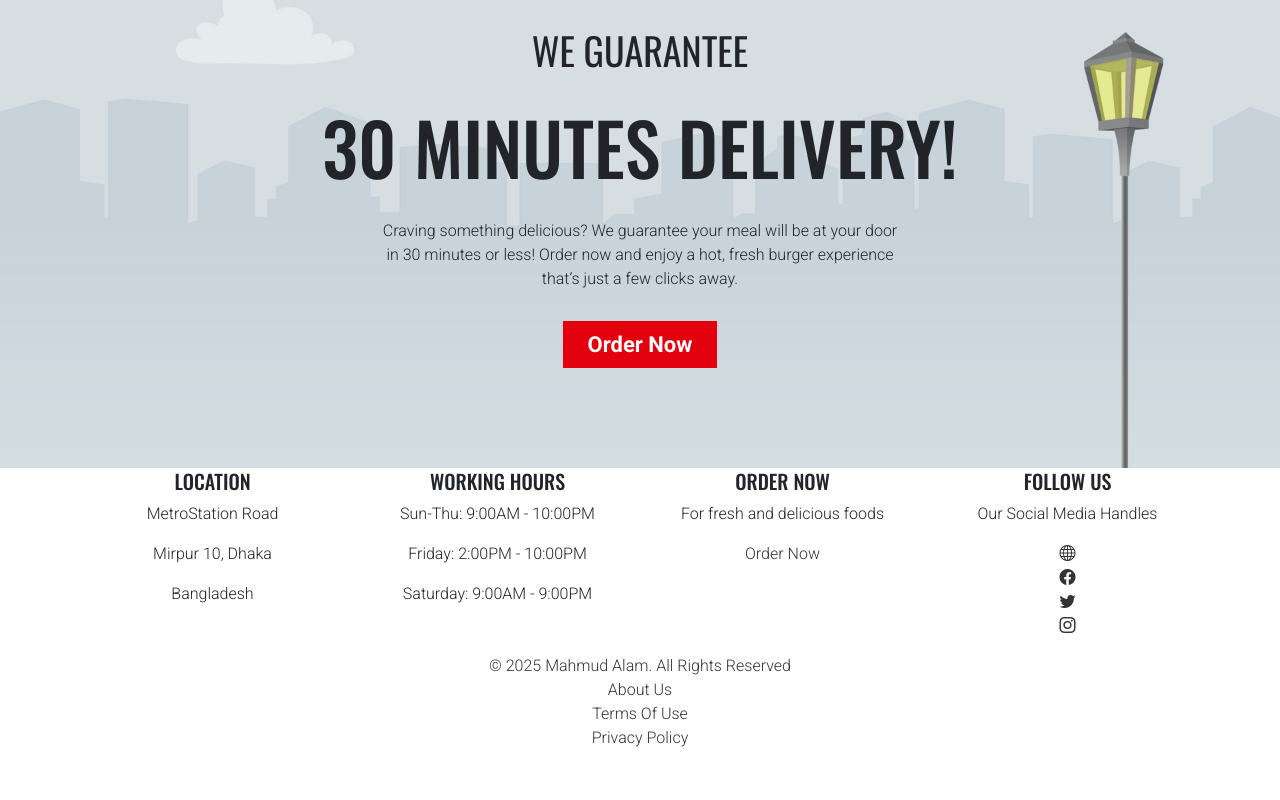
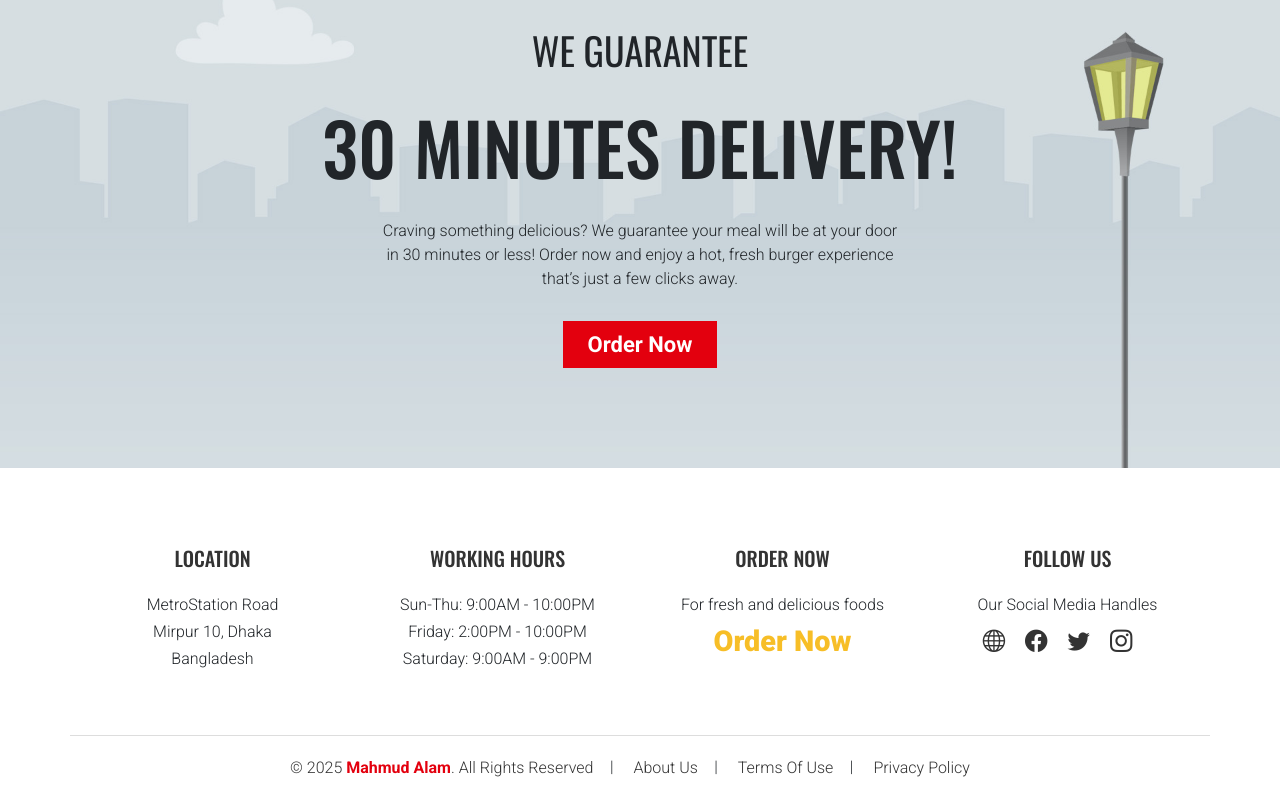
Before and after one commit to Mahmud-Alam/react-food-app, a React (Vite) app: page / in a window 1280 px wide. Shown: the part 6608-7408 px from the top of the page. Before the commit the page ends 7358 px from the top, so only its background shows below. Built offline with nearby package versions, Linux system fonts and the light colour scheme.

Commit message:
complete footer and copyright section css

```diff
--- a/src/styles/HomeStyle.css
+++ b/src/styles/HomeStyle.css
@@ -372,6 +372,64 @@
   font-weight: 700;
 }
 
+/* Footer Section */
+footer{
+  padding-top: 80px;
+}
+
+footer h5{
+  color: var(--light-black);
+  line-height: 1;
+  margin-bottom: 25px;
+}
+
+footer p{
+  font-size: 1rem;
+  margin-bottom: 3px;
+}
+
+footer .calling{
+  font-size: 1.8rem;
+  font-weight: 800;
+  color: var(--yellow);
+}
+
+footer ul li{
+  font-size: 1.4rem;
+  margin-right: 20px;
+  display: inline-block;
+  cursor: pointer;
+}
+
+/* Copyright Section */
+.copy_right{
+  border-top: 1px solid var(--light-grey-2);
+  margin-top: 60px !important;
+  padding: 20px 0;
+}
+
+.copy_right ul li span{
+  color: var(--light-red);
+  font-weight: 600;
+}
+
+.copy_right ul li{
+  font-size: 1rem;
+  padding: 0 10px;
+  position: relative;
+}
+
+.copy_right ul li::after{
+  content: "|";
+  padding-left: 11px;
+  position: absolute;
+  top: -1px;
+  right: -10px;
+}
+
+.copy_right ul li:last-child:last-child::after{
+  display: none;
+}
 
 
 /* Media Query Mobile Devices */
```
